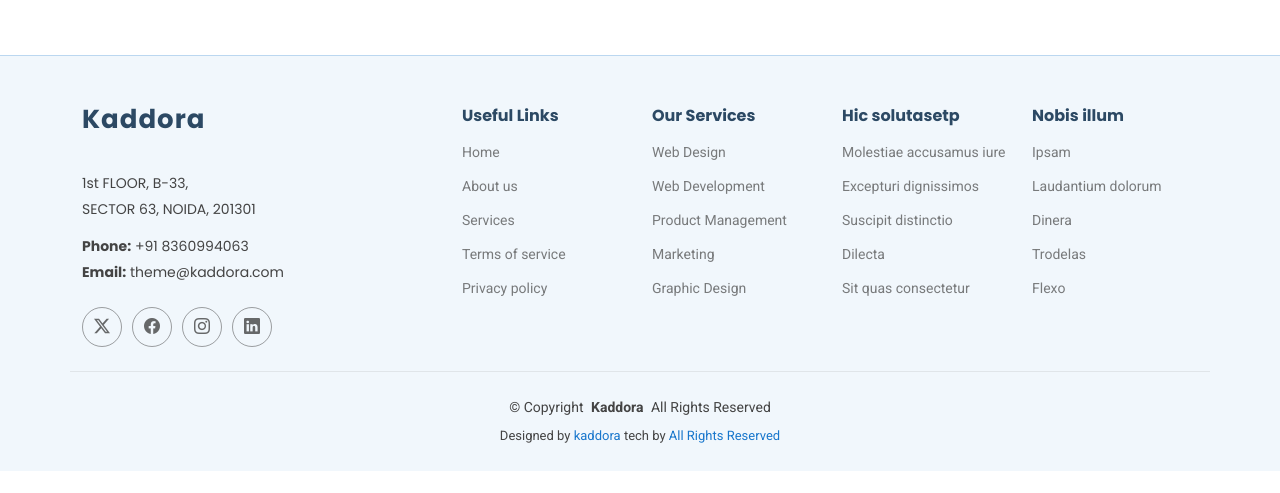
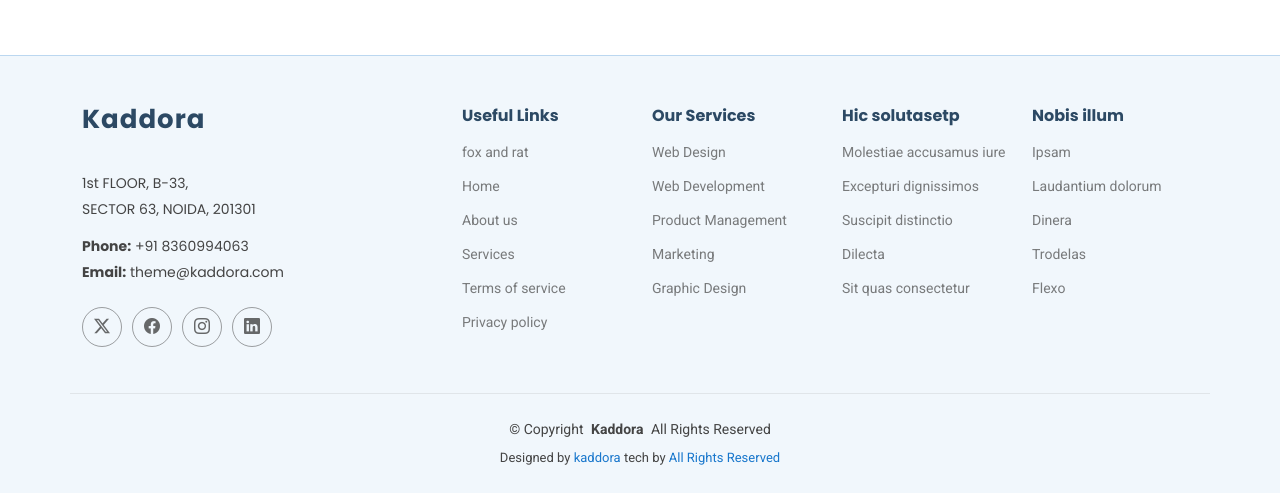
Before and after one commit to Amarmani1234/kaddora_hospital, a PHP site: page /our-branches.php in a window 1280 px wide. Shown: the part 1274-1767 px from the top of the page. Before the commit the page ends 1745 px from the top, so only its background shows below. Run offline with PHP 8.4, Linux system fonts and the light colour scheme.

Commit message:
Initial commit on my custom branch

```diff
--- a/footer.php
+++ b/footer.php
@@ -23,6 +23,7 @@
         <div class="col-lg-2 col-md-3 footer-links">
           <h4>Useful Links</h4>
           <ul>
+            <li><a href="#">fox and rat</a></li>
             <li><a href="#">Home</a></li>
             <li><a href="#">About us</a></li>
             <li><a href="#">Services</a></li>
```
